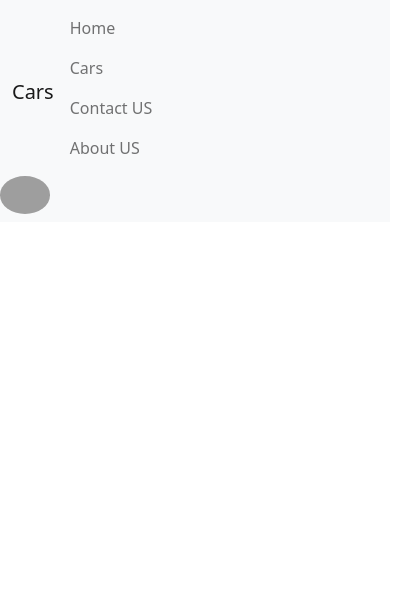
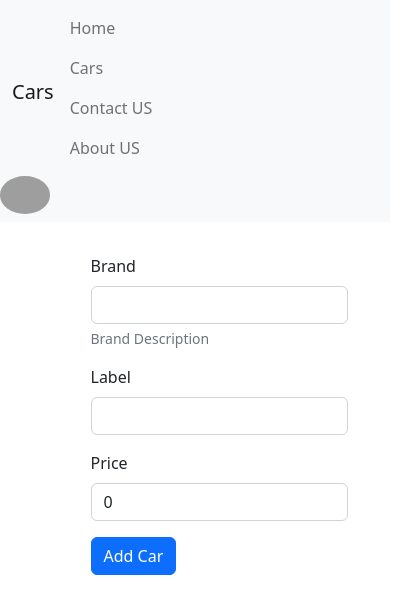
Before and after one commit to feridHelali/car-catalog, a React (Create React App) app in the folder front/: page /addCar in a window 390 px wide. Shown: the top 614 px of the page, 414 px wide, since content can reach past the window. Built offline with nearby package versions, Linux system fonts and the light colour scheme; grey boxes are pictures that could not be loaded.

Commit message:
addCar to Backend

```diff
--- a/front/package.json
+++ b/front/package.json
@@ -11,6 +11,7 @@
     "react-dom": "^18.2.0",
     "react-router-dom": "^6.6.0",
     "react-scripts": "5.0.1",
+    "sweetalert2": "^11.6.16",
     "web-vitals": "^2.1.4"
   },
   "scripts": {
@@ -36,5 +37,10 @@
       "last 1 firefox version",
       "last 1 safari version"
     ]
+  },
+  "devDependencies": {
+    "autoprefixer": "^10.4.13",
+    "postcss": "^8.4.20",
+    "tailwindcss": "^3.2.4"
   }
 }
--- /dev/null
+++ b/front/postcss.config.js
@@ -0,0 +1,6 @@
+module.exports = {
+  plugins: {
+    tailwindcss: {},
+    autoprefixer: {},
+  },
+}
--- a/front/src/App.js
+++ b/front/src/App.js
@@ -7,7 +7,8 @@ import Nav from "./components/wk_01/Navbar"
 import Home from "./pages/Home";
 import ContactPage from "./pages/Contact";
 import AboutPage from "./pages/About";
-import CarPage from "./pages/CarPage"
+import CarPage from "./pages/CarPage";
+import AddCarForm from "./components/wk_01/AddCarForm";
 
 
 
@@ -22,6 +23,7 @@ function App() {
           <Route path="/contact" element={<ContactPage />} />
           <Route path="/about" element={<AboutPage />} />
           <Route path="/car-list" element={<CarPage />} />
+          <Route path="/addCar" element={<AddCarForm />} />
         </Routes>
       </div>
     </Router>
--- a/front/src/components/wk_01/AddCarForm.jsx
+++ b/front/src/components/wk_01/AddCarForm.jsx
@@ -1,17 +1,51 @@
 import React from 'react'
 import { useState } from 'react'
+import Swal from "sweetalert2";
+import {useNavigate} from "react-router-dom";
 
 function AddCarForm({addCar}) {
-
   const [car,setCar] = useState({
     brand:"",
     label:"",
     price:0
   })
 
+  const navigate = useNavigate()
+
+  const postNewCarHandler=async ()=>{
+    await fetch("http://localhost:3030/cars/add",{
+      method:"POST",
+      headers:{
+        "Content-Type":"application/json"
+      },
+      body:JSON.stringify(car)
+    })
+    .then(data=>data.json())
+    .then(json=>{
+      if(json.Error){
+        Swal.fire({
+          title: 'Error!',
+          text: json.Error,
+          icon: 'error',
+          confirmButtonText: 'Ok'
+        })
+      }else{
+        Swal.fire({
+          title: 'Add Car',
+          text: 'Car Added Successfully',
+          icon: 'success',
+          confirmButtonText: 'Ok'
+        })
+        navigate('/car-list')
+
+      }
+    })
+    .catch(error=>console.log(error))
+  }
+
 
   return (
-    <div>
+    <div className='container p-2 m-4 flex items-center justify-center'>
       <form>
         <div className="mb-3">
           <label forhtml="brand" className="form-label">Brand</label>
@@ -52,18 +86,11 @@ function AddCarForm({addCar}) {
               }}
               />
         </div>
-       <pre><code>{JSON.stringify(car,undefined,3)}</code></pre>
+       {/* <pre><code>{JSON.stringify(car,undefined,3)}</code></pre> */}
         <button
           type="button"
           className="btn btn-primary"
-          onClick={(e)=>{
-            addCar(car);
-            setCar({
-              brand:"",
-              label:"",
-              price:0
-            });
-          }}
+          onClick={()=>postNewCarHandler()}
           required
           >Add Car</button>
       </form>
--- a/front/src/index.css
+++ b/front/src/index.css
@@ -1,13 +1,3 @@
-body {
-  margin: 0;
-  font-family: -apple-system, BlinkMacSystemFont, 'Segoe UI', 'Roboto', 'Oxygen',
-    'Ubuntu', 'Cantarell', 'Fira Sans', 'Droid Sans', 'Helvetica Neue',
-    sans-serif;
-  -webkit-font-smoothing: antialiased;
-  -moz-osx-font-smoothing: grayscale;
-}
-
-code {
-  font-family: source-code-pro, Menlo, Monaco, Consolas, 'Courier New',
-    monospace;
-}
+@tailwind base;
+@tailwind components;
+@tailwind utilities;
--- a/front/src/pages/CarPage.jsx
+++ b/front/src/pages/CarPage.jsx
@@ -1,25 +1,84 @@
 import { useState, useEffect } from "react";
+import {Link} from "react-router-dom";
 
-const CarPage=()=>{
-    const [carsList,setCarsList]= useState([]);
+const CarPage = () => {
+    const [carsList, setCarsList] = useState([]);
+    useEffect(() => {
+        const getCars = async () => {
+            const data = await fetch('http://localhost:3030/cars/all');
+            const json = await data.json()
+            setCarsList(json.message)
+        }
+        getCars()
+    }, [])
 
 
+    return (
+        <div className="flex flex-col p-3 m-2">
+            <h1 className="text-blue-600 text-center">Our Car Catalog</h1>
 
-    useEffect(()=>{
-        const getCars=async()=>{
-            const data=await fetch('http://localhost:3030/cars/all');
-            const json =await data.json()
-            setCarsList(json)
-        }
-        getCars()
-    },[])
+            <Link to="/addCar" className="bg-blue-500 hover:bg-blue-700 text-white font-bold cursor-pointer py-2 px-4 rounded">Add New Car</Link>
 
+            <div className="flex flex-col">
+                <div className="overflow-x-auto sm:-mx-6 lg:-mx-8">
+                    <div className="py-2 inline-block min-w-full sm:px-6 lg:px-8">
+                        <div className="overflow-hidden">
+                            <table className="min-w-full">
+                                <thead className="bg-white border-b">
+                                    <tr>
+                                    <th scope="col" className="text-sm font-medium text-gray-900 px-6 py-4 text-left">
+                                            #
+                                        </th>
+                                        <th scope="col" className="text-sm font-medium text-gray-900 px-6 py-4 text-left">
+                                            Brand
+                                        </th>
+                                        <th scope="col" className="text-sm font-medium text-gray-900 px-6 py-4 text-left">
+                                            Label
+                                        </th>
+                                        <th scope="col" className="text-sm font-medium text-gray-900 px-6 py-4 text-left">
+                                            Price
+                                        </th>
+                                        <th scope="col" className="text-sm font-medium text-gray-900 px-6 py-4 text-left">
+                                            Actions
+                                        </th>
+                                    </tr>
+                                </thead>
+                                <tbody>
 
-    return(
-        <div>
-               <pre><code>
-                {JSON.stringify(carsList,undefined,3)}
-                </code></pre>
+                                     {!carsList ?
+                                        (<h1 className="">No Cars Found</h1>)
+                                        : (carsList.map(car => (
+                                            <tr key={car._id} className="bg-gray-100 border-b">
+                                                <td className="px-6 py-4 whitespace-nowrap text-sm font-medium text-gray-900">
+                                                {car._id}
+                                                </td>
+                                                <td className="text-sm text-gray-900 font-light px-6 py-4 whitespace-nowrap">
+                                                    {car.brand}
+                                                </td>
+                                                <td className="text-sm text-gray-900 font-light px-6 py-4 whitespace-nowrap">
+                                                {car.label}
+                                                </td>
+                                                <td className="text-sm text-gray-900 font-light px-6 py-4 whitespace-nowrap">
+                                                    {car.price.toFixed(3)}
+                                                </td>
+                                                <td className="text-sm text-gray-900 font-light px-6 py-4 whitespace-nowrap">
+                                                    <button className="bg-red-500 px-2 m-1"
+                                                    onClick={(e)=>{
+                                                        console.log("remove clicked",car)}}
+                                                    >X</button>
+                                                     <button className="bg-green-500 px-2 m-1"
+                                                    onClick={(e)=>{console.log("edit clicked",car)}}
+                                                    >Edit</button>
+
+                                                </td>
+                                            </tr>
+                                        )))}
+                                </tbody>
+                            </table>
+                        </div>
+                    </div>
+                </div>
+            </div>
         </div>
     )
 }
--- a/front/src/pages/Contact.jsx
+++ b/front/src/pages/Contact.jsx
@@ -1,8 +1,8 @@
 
-const ContactPage=()=>{
-    return(
-        <div>
-                <h1>Contact Page</h1>
+const ContactPage = () => {
+    return (
+        <div className="flex flex-col p-2 bg-slate-50 text-gray-600">
+           Contact Page
         </div>
     )
 }
--- /dev/null
+++ b/front/tailwind.config.js
@@ -0,0 +1,10 @@
+/** @type {import('tailwindcss').Config} */
+module.exports = {
+  content: [
+    "./src/**/*.{js,jsx,ts,tsx}",
+  ],
+  theme: {
+    extend: {},
+  },
+  plugins: [],
+}
```
Also changed, not shown: 1 other file (tests, documents, lock files or other folders).
